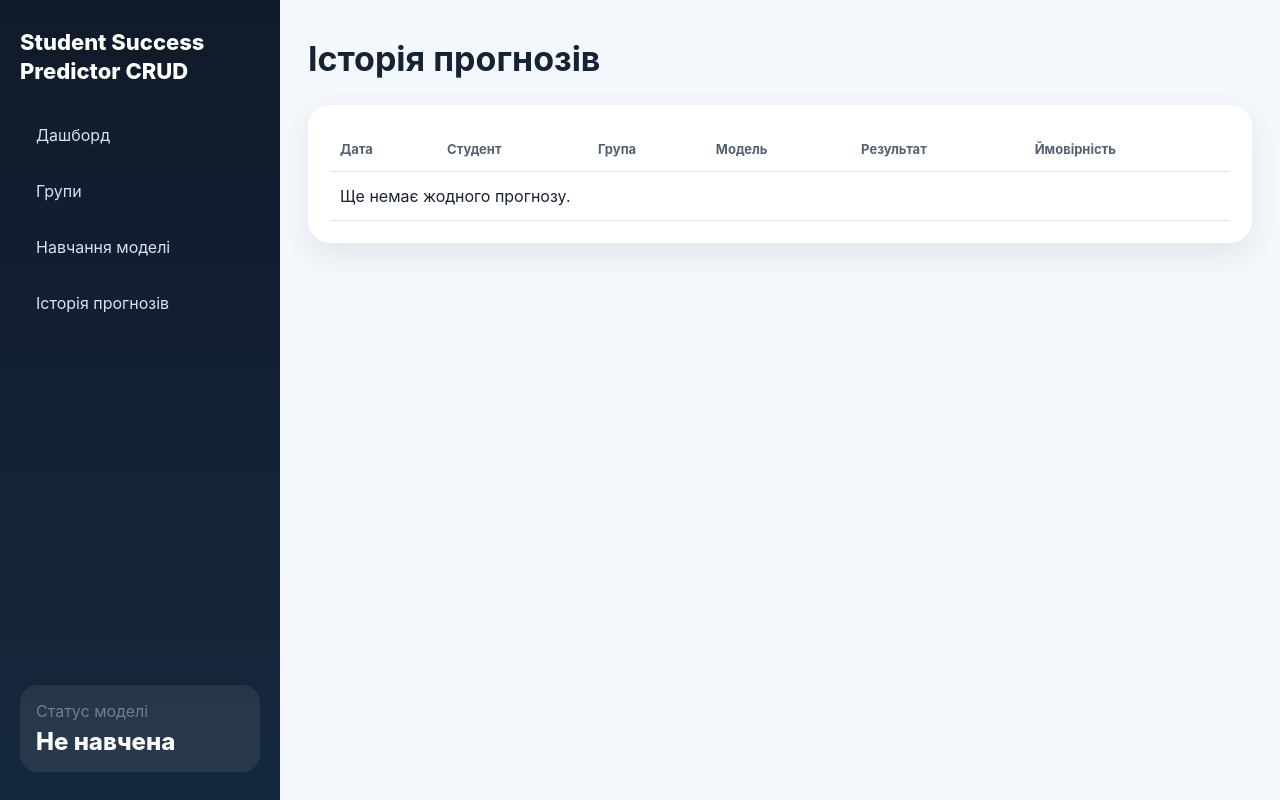
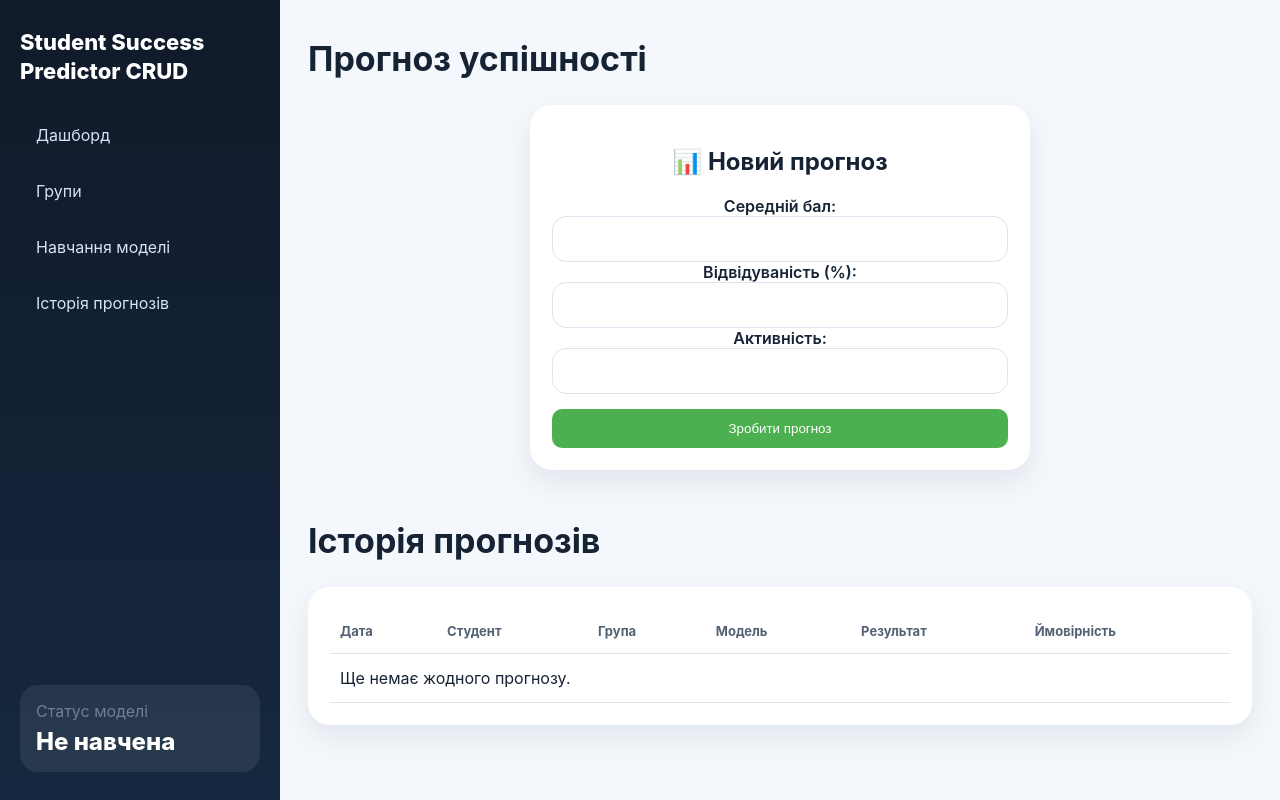
Before and after one commit to b-serhii/technical-support-pj, a FastAPI app: page /predictions in a window 1280 px wide. Run offline with FastAPI, Linux system fonts and the light colour scheme; data that the repository does not hold is empty.

Commit message:
feat: implement ML prediction module, validation

```diff
--- a/app/main.py
+++ b/app/main.py
@@ -5,6 +5,7 @@ from fastapi.responses import FileResponse, HTMLResponse, RedirectResponse
 from fastapi.staticfiles import StaticFiles
 from fastapi.templating import Jinja2Templates
 from sqlalchemy.orm import Session, joinedload
+from pydantic import BaseModel
 
 from .config import BASE_DIR, CONFIG
 from .database import Base, engine, get_db
@@ -52,6 +53,19 @@ def index(request: Request, db: Session = Depends(get_db)):
     groups = db.query(Group).options(joinedload(Group.students)).order_by(Group.name.asc()).all()
     latest_predictions = db.query(PredictionLog).order_by(PredictionLog.created_at.desc()).limit(5).all()
     return render(request, 'index.html', stats=stats, groups=groups, latest_predictions=latest_predictions)
+
+class PredictRequest(BaseModel):
+    grade: float
+    attendance: float
+    activity: float
+
+@app.post("/predict")
+async def api_predict(data: PredictRequest): # Змінено назву функції на api_predict
+    if data.grade > 60 and data.attendance > 70:
+        return {"result": "Склав", "probability": 0.85}
+    else:
+        return {"result": "Не склав", "probability": 0.3}
+
 
 @app.get('/groups', response_class=HTMLResponse)
 def groups_page(request: Request, db: Session = Depends(get_db)):
--- a/app/static/css/style.css
+++ b/app/static/css/style.css
@@ -91,3 +91,40 @@ th { color:#526274; font-size:13px; }
   .content { padding: 16px; }
   .hero, .page-head { flex-direction: column; align-items: stretch; }
 }
+
+.prediction-box {
+    max-width: 500px;
+    margin: auto;
+    text-align: center;
+}
+
+.form-group {
+    margin: 15px 0;
+}
+
+.form-group input {
+    width: 100%;
+    padding: 10px;
+    border-radius: 8px;
+    border: none;
+}
+
+button {
+    margin-top: 15px;
+    padding: 12px;
+    width: 100%;
+    background: #4CAF50;
+    border: none;
+    border-radius: 10px;
+    color: white;
+    cursor: pointer;
+}
+
+button:hover {
+    background: #45a049;
+}
+
+.result-box {
+    margin-top: 20px;
+    font-size: 18px;
+}
--- a/app/templates/predictions.html
+++ b/app/templates/predictions.html
@@ -1,10 +1,49 @@
 {% extends 'base.html' %}
+
 {% block content %}
-<div class="page-head"><h1>Історія прогнозів</h1></div>
+
+<div class="page-head">
+  <h1>Прогноз успішності</h1>
+</div>
+
+<div class="card prediction-box">
+  <h2>📊 Новий прогноз</h2>
+
+    <form onsubmit="event.preventDefault(); makePrediction();">
+
+      <label>Середній бал:</label>
+      <input type="number" id="grade" required>
+
+      <label>Відвідуваність (%):</label>
+      <input type="number" id="attendance" required>
+
+      <label>Активність:</label>
+      <input type="number" id="activity" required>
+
+      <button type="submit">Зробити прогноз</button>
+
+    </form>
+
+    <div id="result"></div>
+</div>
+
+<div class="page-head" style="margin-top:40px;">
+  <h1>Історія прогнозів</h1>
+</div>
+
 <div class="card">
   <div class="table-wrap">
     <table>
-      <thead><tr><th>Дата</th><th>Студент</th><th>Група</th><th>Модель</th><th>Результат</th><th>Ймовірність</th></tr></thead>
+      <thead>
+        <tr>
+          <th>Дата</th>
+          <th>Студент</th>
+          <th>Група</th>
+          <th>Модель</th>
+          <th>Результат</th>
+          <th>Ймовірність</th>
+        </tr>
+      </thead>
       <tbody>
         {% for item in predictions %}
         <tr>
@@ -12,14 +51,49 @@
           <td>{{ item.student_name }}</td>
           <td>{{ item.group_name }}</td>
           <td>{{ item.model_name }}</td>
-          <td><span class="result {{ 'success' if item.result == 'Склав' else 'danger' }}">{{ item.result }}</span></td>
+          <td>
+            <span class="result {{ 'success' if item.result == 'Склав' else 'danger' }}">
+              {{ item.result }}
+            </span>
+          </td>
           <td>{{ '%.1f'|format(item.probability * 100) }}%</td>
         </tr>
         {% else %}
-        <tr><td colspan="6">Ще немає жодного прогнозу.</td></tr>
+        <tr>
+          <td colspan="6">Ще немає жодного прогнозу.</td>
+        </tr>
         {% endfor %}
       </tbody>
     </table>
   </div>
 </div>
+
+<script>
+async function makePrediction() {
+    const grade = document.getElementById("grade").value;
+    const attendance = document.getElementById("attendance").value;
+    const activity = document.getElementById("activity").value;
+
+    const response = await fetch("/predict", {
+        method: "POST",
+        headers: {
+            "Content-Type": "application/json"
+        },
+        body: JSON.stringify({
+        grade: parseFloat(grade),
+        attendance: parseFloat(attendance),
+        activity: parseFloat(activity)
+    })
+    });
+
+    const data = await response.json();
+
+    const resultText = data.result;
+    const probability = (data.probability * 100).toFixed(1);
+
+    document.getElementById("result").innerHTML =
+        `<h3>${resultText} (${probability}%)</h3>`;
+}
+</script>
+
 {% endblock %}
```
